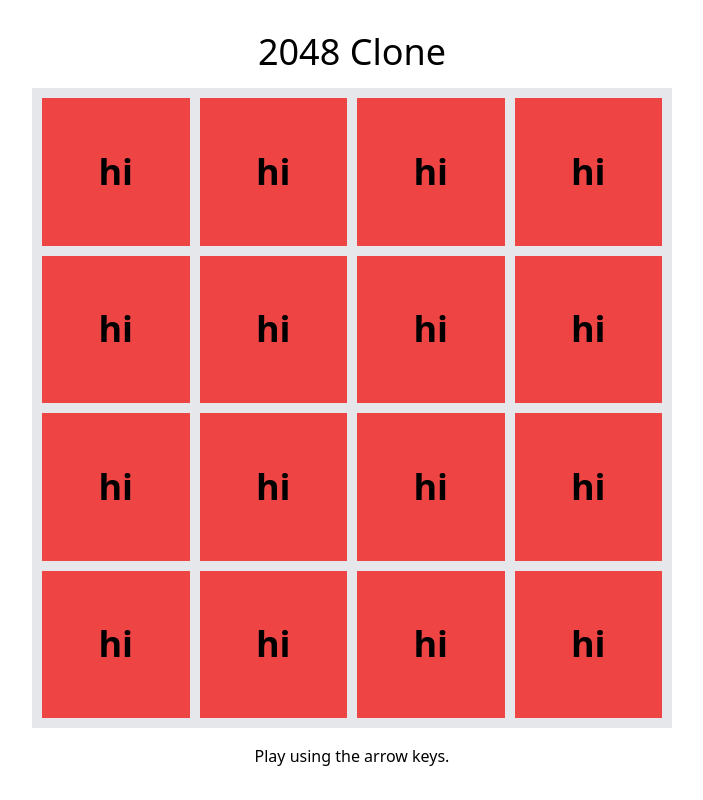
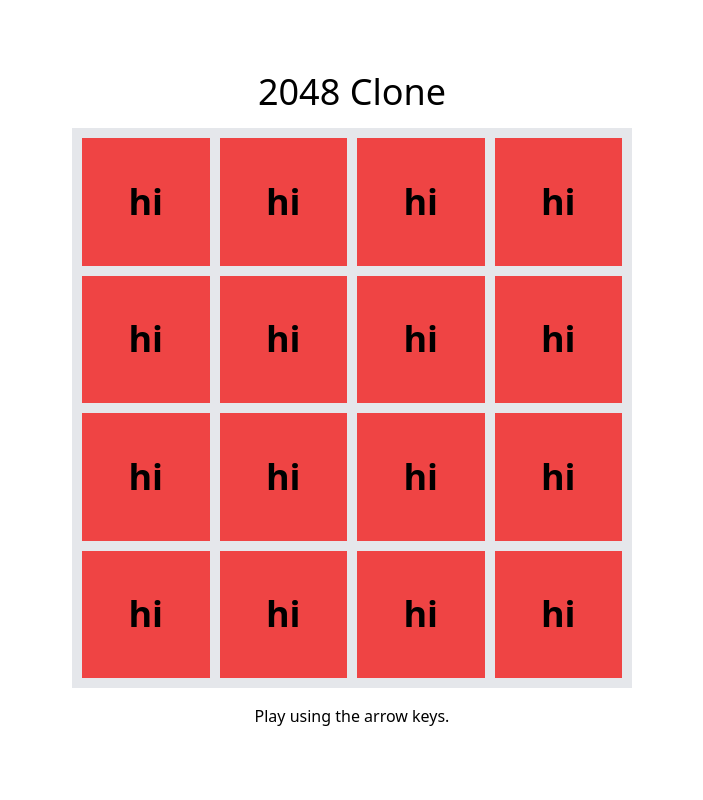
Before and after one commit to zitianqin/2048-clone, a React (Vite) app in the folder 2048-clone/: page / in a window 1280 px wide. Shown: the whole page, without its empty margins (288-991 px from the left). Built offline with nearby package versions, Linux system fonts and the light colour scheme.

Commit message:
Adjust h1 and p spacing

```diff
--- a/2048-clone/src/App.jsx
+++ b/2048-clone/src/App.jsx
@@ -3,9 +3,9 @@ import Game from "./Game";
 function App() {
   return (
     <div className="h-screen flex flex-col justify-center items-center gap-4">
-      <h1 className="text-4xl font-medium">2048 Clone</h1>
+      <h1 className="text-4xl font-medium mt-6">2048 Clone</h1>
       <Game />
-      <p>Play using the arrow keys.</p>
+      <p className="mb-6">Play using the arrow keys.</p>
     </div>
   );
 }
--- a/2048-clone/src/Game.jsx
+++ b/2048-clone/src/Game.jsx
@@ -2,7 +2,7 @@ import GameRow from "./GameRow";
 
 function Game() {
   return (
-    <table className="h-[80vw] max-h-[80vh] w-[80%] max-w-[80vh]">
+    <table className="h-[70vw] max-h-[70vh] w-[70%] max-w-[70vh]">
       <GameRow />
       <GameRow />
       <GameRow />
```
